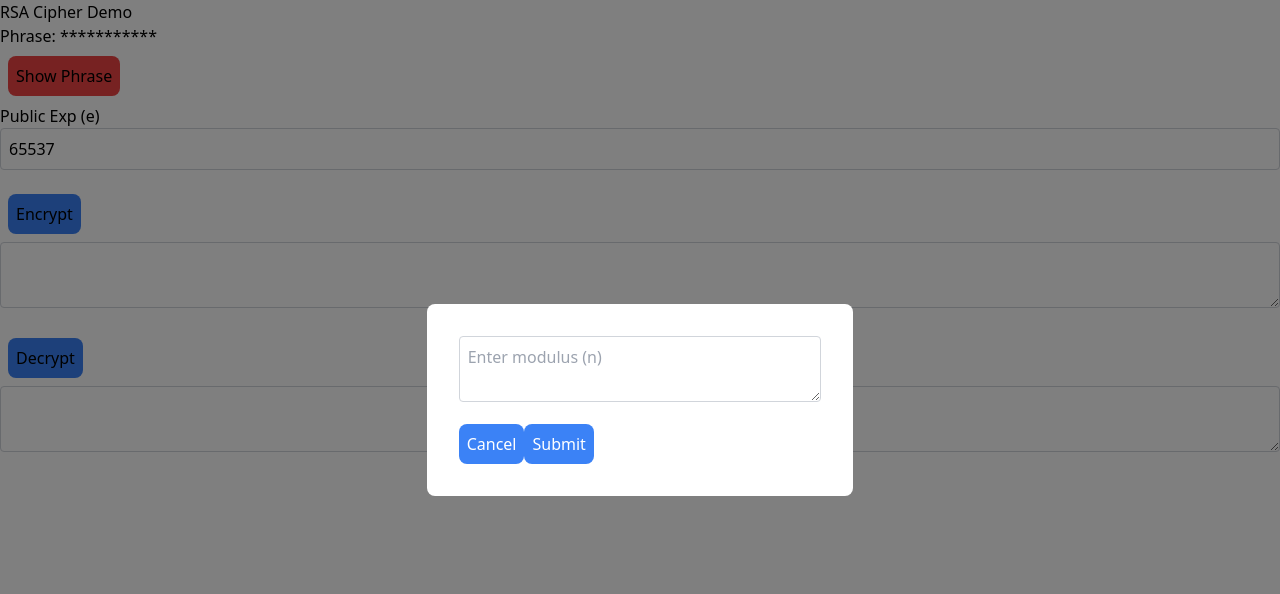
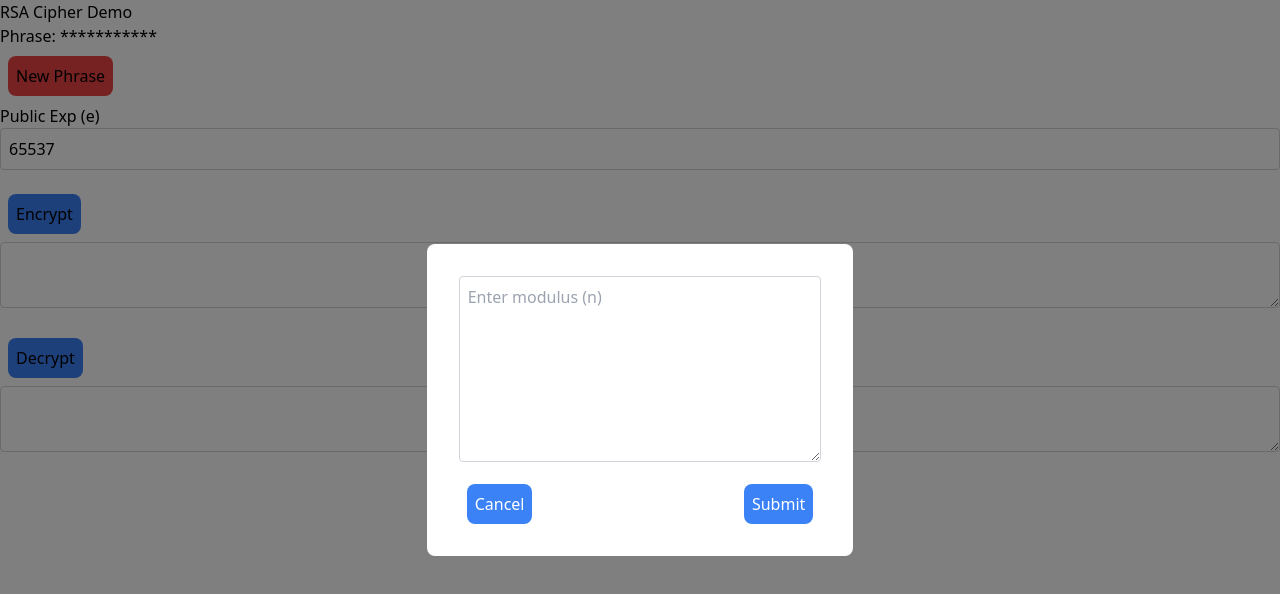
Before and after one commit to Trevor5008/rsa-cipher-demo, a React (Vite) app in the folder frontend/: page / in a window 1280 px wide. Both pictures are taken after a click on the button "Encrypt". Shown: the top 594 px of the page. Built offline with nearby package versions, Linux system fonts and the light colour scheme.

Commit message:
Added phrase bank, phrase edit function, modal styling

```diff
--- a/frontend/src/App.jsx
+++ b/frontend/src/App.jsx
@@ -1,5 +1,6 @@
 import axios from "axios";
 import { useState, useEffect } from "react";
+import phrases from "./data/phrases";
 import PhraseModal from "./components/PhraseModal";
 import KeyInput from "./components/KeyInput";
 
@@ -10,8 +11,6 @@ function App() {
       n: publicKey.n || "",
       d: "",
    });
-   // format: utf-8 or ascii
-   const [format, setFormat] = useState("utf-8");
    const [phrase, setPhrase] = useState("");
    // Modal states
    const [showPhraseModal, setShowPhraseModal] = useState(false);
@@ -22,8 +21,13 @@ function App() {
    const [decryptedPhrase, setDecryptedPhrase] = useState("");
 
    useEffect(() => {
-      setPhrase("This ain't it, chief!");
+      loadPhrase()
    }, []);
+
+   const loadPhrase = () => {
+      const phraseIndex = Math.floor(Math.random() * phrases.length);
+      setPhrase(phrases[phraseIndex]);
+   }
 
    const handlePublicKeyChange = (event) => {
       setDecryptedPhrase("");
@@ -43,19 +47,21 @@ function App() {
       setPrivateKey({ ...privateKey, n: publicKey.n, d: value });
    };
 
-   const handleEncrypt = (format) => {
+   const handleEncrypt = () => {
       // Encrypt the phrase using the public key
       // and display the result
-      setFormat(format);
       axios
          .post(
             "http://127.0.0.1:5000/encrypt",
-            { publicKey, phrase, format },
+            { publicKey, phrase },
             { headers: { "Content-Type": "application/json" } }
          )
          .then((response) => {
             const phrase = response.data["encrypted_message"];
             setEncryptedPhrase(phrase);
+         })
+         .then(() => {
+            setShowEncryptedModal(false);
          })
          .catch((error) => {
             console.error("Error encrypting the phrase:", error);
@@ -68,23 +74,38 @@ function App() {
       axios
          .post(
             "http://127.0.0.1:5000/decrypt",
-            { privateKey, encryptedPhrase, format },
+            { privateKey, encryptedPhrase},
             { headers: { "Content-Type": "application/json" } }
          )
          .then((response) => {
             const phrase = response.data["decrypted_message"];
-            console.log(phrase);
             setDecryptedPhrase(phrase);
+         })
+         .then(() => {
+            setShowDecryptedModal(false);
          })
          .catch((error) => {
             console.error("Error decrypting the phrase:", error);
          });
    };
 
+   const addPhrase = () => {
+      setShowPhraseModal(true)
+   }
+
+   const handlePhraseChange = (event) => {
+      const { value } = event.target;
+      setPhrase(value);
+   }
+
+   const submitPhrase = () => {
+      setPhrase(phrase)
+      setShowPhraseModal(false)
+   }
+
    const handleSubmitKey = (type) => {
-      console.log("Submitting key for", type);
       type === "public"
-         ? handleEncrypt(format)
+         ? handleEncrypt()
          : handleDecrypt();
    }
 
@@ -94,22 +115,23 @@ function App() {
          <h1>RSA Cipher Demo</h1>
          {/* Secret phrase */}
          <h2>Phrase: {showPhraseModal ? phrase : "***********"}</h2>
+         <button
+            className="m-2 bg-red-500 rounded-lg p-2"
+            onClick={addPhrase}
+         >
+               New Phrase
+         </button>
          {/* Phrase modal */}
          <div>
             {showPhraseModal && (
                <PhraseModal
                   phrase={phrase}
+                  handlePhraseChange={handlePhraseChange}
+                  submitPhrase={submitPhrase}
                   closeModal={() => setShowPhraseModal(false)}
                />
             )}
          </div>
-         {/* Show phrase modal button */}
-         <button
-            className="m-2 bg-red-500 rounded-lg p-2"
-            onClick={() => setShowPhraseModal(true)}
-         >
-            Show Phrase
-         </button>
          <div>
             <label htmlFor="e">Public Exp (e)</label>
             <input
@@ -166,7 +188,7 @@ function App() {
                Decrypt
             </button>
          </div>
-         {/* Decrypted text display */}
+         {/* Decrypted text display (original phrase)*/}
          <textarea
             name="decrypted"
             id="decrypted"
--- a/frontend/src/components/KeyInput.jsx
+++ b/frontend/src/components/KeyInput.jsx
@@ -12,17 +12,19 @@ export default function KeyInput({ type, token, handleKeyChange, closeModal, sub
                className="border border-gray-300 p-2 rounded w-full mb-4"
                value={token || ""}
                placeholder={message}
+               rows={7}
+               cols={70}
             />
-           <div>
+           <div className="flex justify-between">
            <button
                onClick={closeModal}
-               className="bg-blue-500 text-white p-2 rounded-lg"
+               className="bg-blue-500 text-white p-2 rounded-lg ml-2"
             >
                Cancel
             </button>
             <button
                onClick={() => submitKey(type)}
-               className="bg-blue-500 text-white p-2 rounded-lg"
+               className="bg-blue-500 text-white p-2 rounded-lg mr-2"
             >
                Submit
             </button>
--- a/frontend/src/components/PhraseModal.jsx
+++ b/frontend/src/components/PhraseModal.jsx
@@ -1,18 +1,33 @@
 
 
 // eslint-disable-next-line react/prop-types
-export default function PhraseModal({ closeModal, phrase }) {
+export default function PhraseModal({ closeModal, phrase, handlePhraseChange, submitPhrase }) {
    return (
       <div className="fixed inset-0 bg-black bg-opacity-50 flex items-center justify-center">
          <div className="bg-white p-8 rounded-lg w-1/3">
             <h2 className="text-2xl font-bold mb-4">Phrase</h2>
-            <p className="mb-4">{phrase}</p>
+            <textarea
+               id="phrase"
+               className="border border-gray-300 p-2 rounded w-full mb-4"
+               rows={7}
+               cols={70}
+               value={phrase || ""}
+               onChange={handlePhraseChange}
+            />
+            <div className="flex justify-between">
             <button
                onClick={closeModal}
-               className="bg-blue-500 text-white p-2 rounded-lg"
+               className="bg-blue-500 text-white p-2 rounded-lg ml-2"
             >
                Close
             </button>
+            <button
+               onClick={submitPhrase}
+               className="bg-blue-500 text-white p-2 rounded-lg mr-2"
+               >
+               Submit
+            </button>
+            </div>
          </div>
       </div>
    );
--- /dev/null
+++ b/frontend/src/data/phrases.js
@@ -0,0 +1,9 @@
+const phrases = [
+   "The future belongs to those who believe in the beauty of their dreams. - Eleanor Roosevelt",
+   "The only way to do great work is to love what you do. - Steve Jobs",
+   "The best way to predict the future is to invent it. - Alan Kay",
+   "The only limit to our realization of tomorrow will be our doubts of today. - Franklin D. Roosevelt",
+   "The greatest glory in living lies not in never falling, but in rising every time we fall. - Nelson Mandela",
+]
+
+export default phrases;
--- a/frontend/src/output.css
+++ b/frontend/src/output.css
@@ -554,25 +554,95 @@ video {
   display: none;
 }
 
+.fixed {
+  position: fixed;
+}
+
+.inset-0 {
+  inset: 0px;
+}
+
+.m-2 {
+  margin: 0.5rem;
+}
+
 .mb-4 {
   margin-bottom: 1rem;
+}
+
+.mr-2 {
+  margin-right: 0.5rem;
+}
+
+.ml-2 {
+  margin-left: 0.5rem;
+}
+
+.flex {
+  display: flex;
+}
+
+.w-1\/3 {
+  width: 33.333333%;
 }
 
 .w-full {
   width: 100%;
 }
 
+.border-spacing-2 {
+  --tw-border-spacing-x: 0.5rem;
+  --tw-border-spacing-y: 0.5rem;
+  border-spacing: var(--tw-border-spacing-x) var(--tw-border-spacing-y);
+}
+
+.items-center {
+  align-items: center;
+}
+
+.justify-center {
+  justify-content: center;
+}
+
+.justify-between {
+  justify-content: space-between;
+}
+
+.space-x-4 > :not([hidden]) ~ :not([hidden]) {
+  --tw-space-x-reverse: 0;
+  margin-right: calc(1rem * var(--tw-space-x-reverse));
+  margin-left: calc(1rem * calc(1 - var(--tw-space-x-reverse)));
+}
+
 .rounded {
   border-radius: 0.25rem;
+}
+
+.rounded-lg {
+  border-radius: 0.5rem;
 }
 
 .border {
   border-width: 1px;
 }
 
+.border-solid {
+  border-style: solid;
+}
+
 .border-gray-300 {
   --tw-border-opacity: 1;
   border-color: rgb(209 213 219 / var(--tw-border-opacity, 1));
+}
+
+.border-s-violet-500 {
+  --tw-border-opacity: 1;
+  border-inline-start-color: rgb(139 92 246 / var(--tw-border-opacity, 1));
+}
+
+.bg-black {
+  --tw-bg-opacity: 1;
+  background-color: rgb(0 0 0 / var(--tw-bg-opacity, 1));
 }
 
 .bg-blue-500 {
@@ -585,24 +655,54 @@ video {
   background-color: rgb(239 68 68 / var(--tw-bg-opacity, 1));
 }
 
-.bg-green-500 {
+.bg-white {
   --tw-bg-opacity: 1;
-  background-color: rgb(34 197 94 / var(--tw-bg-opacity, 1));
+  background-color: rgb(255 255 255 / var(--tw-bg-opacity, 1));
+}
+
+.bg-opacity-50 {
+  --tw-bg-opacity: 0.5;
 }
 
 .p-2 {
   padding: 0.5rem;
 }
 
-.p-4 {
-  padding: 1rem;
+.p-8 {
+  padding: 2rem;
 }
 
-.italic {
-  font-style: italic;
+.text-2xl {
+  font-size: 1.5rem;
+  line-height: 2rem;
+}
+
+.font-bold {
+  font-weight: 700;
 }
 
 .text-white {
   --tw-text-opacity: 1;
   color: rgb(255 255 255 / var(--tw-text-opacity, 1));
 }
+
+.text-black {
+  --tw-text-opacity: 1;
+  color: rgb(0 0 0 / var(--tw-text-opacity, 1));
+}
+
+.outline {
+  outline-style: solid;
+}
+
+.outline-4 {
+  outline-width: 4px;
+}
+
+.outline-2 {
+  outline-width: 2px;
+}
+
+.outline-red-500 {
+  outline-color: #ef4444;
+}
```
Also changed, not shown: 2 other files (tests, documents, lock files or other folders).
